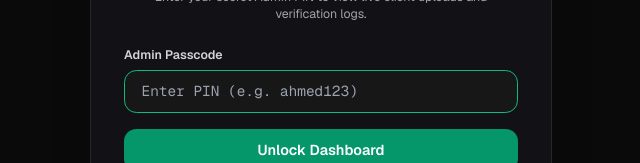
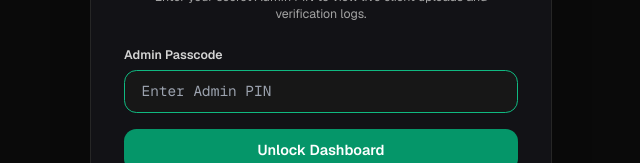
Before and after one commit to ahmeddevz25/Ebay-Stock-Verifier, a React (Vite) app: page / in a window 1280 px wide. Both pictures are taken after a click on the button "Admin". Shown: the part 349-512 px from the top of the page, without its empty margins (319-959 px from the left). Built offline with nearby package versions, Linux system fonts and the light colour scheme.

Commit message:
chore: remove password from admin login placeholder

```diff
--- a/src/AdminDashboard.jsx
+++ b/src/AdminDashboard.jsx
@@ -159,7 +159,7 @@ export default function AdminDashboard({ onExit }) {
                 type="password"
                 value={passcode}
                 onChange={(e) => setPasscode(e.target.value)}
-                placeholder="Enter PIN (e.g. ahmed123)"
+                placeholder="Enter Admin PIN"
                 className="w-full px-4 py-2.5 rounded-xl bg-neutral-900 border border-neutral-800 focus:border-emerald-500 text-white font-mono text-sm outline-none transition"
                 autoFocus
               />
```
